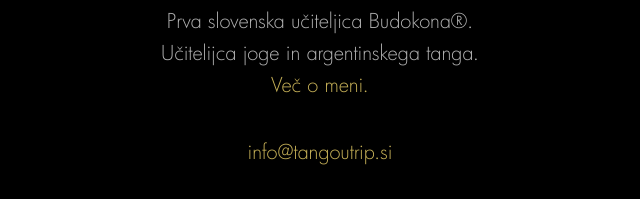
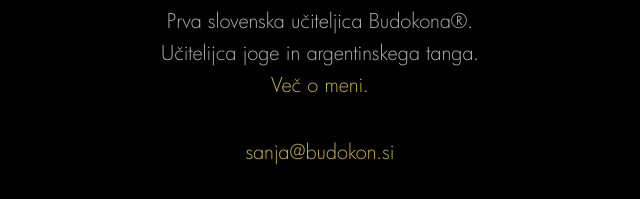
Before and after one commit to tangoutrip/budokon.github.io, a website: page index.html in a window 1280 px wide. Shown: the part 6040-6239 px from the top of the page, 320-960 px from the left. Drawn offline with nearby package versions, Linux system fonts and the light colour scheme.

Commit message:
sprememba maila - še imena - prej samo link

```diff
--- a/index.html
+++ b/index.html
@@ -218,7 +218,7 @@
                 <h2>Sanja Zalar Gostimirović</h2>
                 <p>Prva slovenska učiteljica Budokona®.
                  <br> Učitelijca joge in argentinskega tanga. <br><a href="http://tangoutrip.si/individualne.html">Več o meni.</a> </p>
-							 	<p><a href="mailto:sanja@budokon.si">info@tangoutrip.si</a></p>
+							 	<p><a href="mailto:sanja@budokon.si">sanja@budokon.si</a></p>
                 <ul class="list-inline banner-social-buttons">
                     <li>
                         <a href="https://www.youtube.com/channel/UCN39OXmKX4rBJyyXUuC2EKw" class="btn btn-default btn-lg"><i class="fa fa-youtube fa-fw"></i> <span class="network-name">Youtube</span></a>
```
